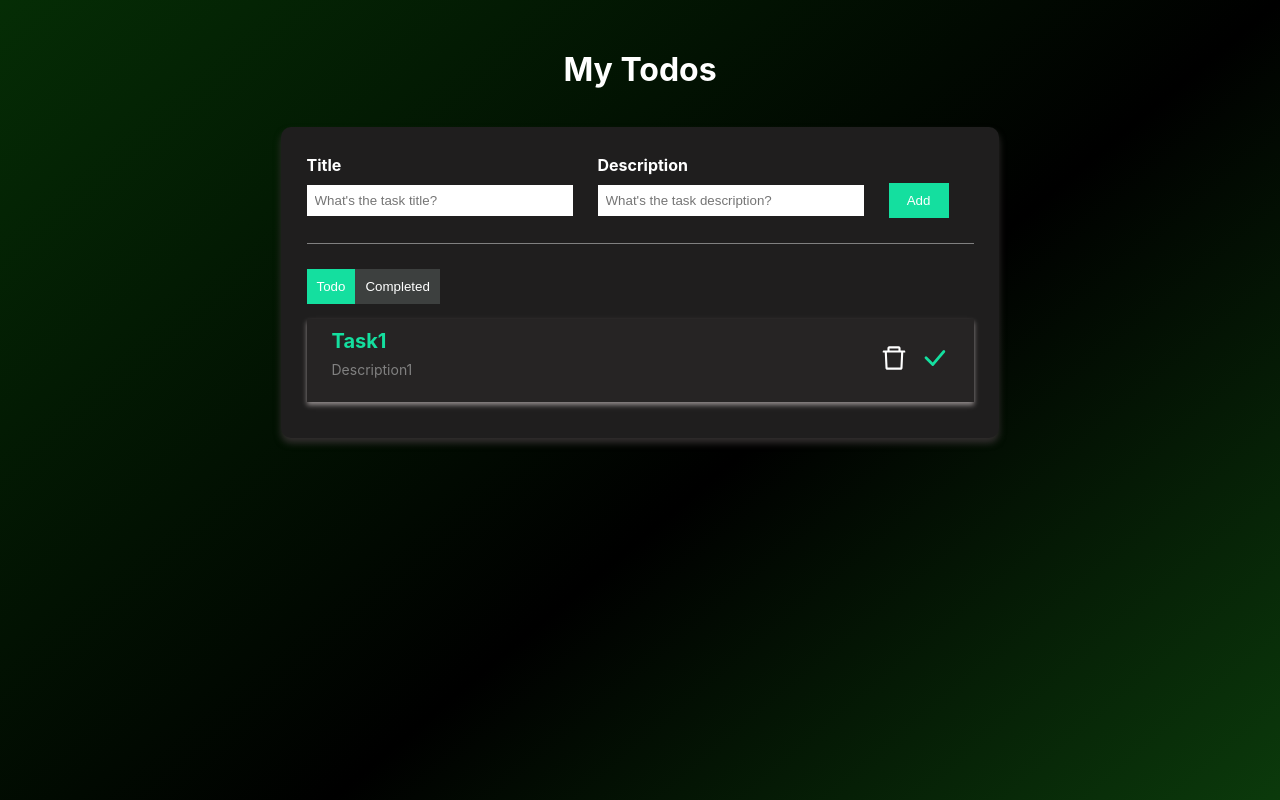
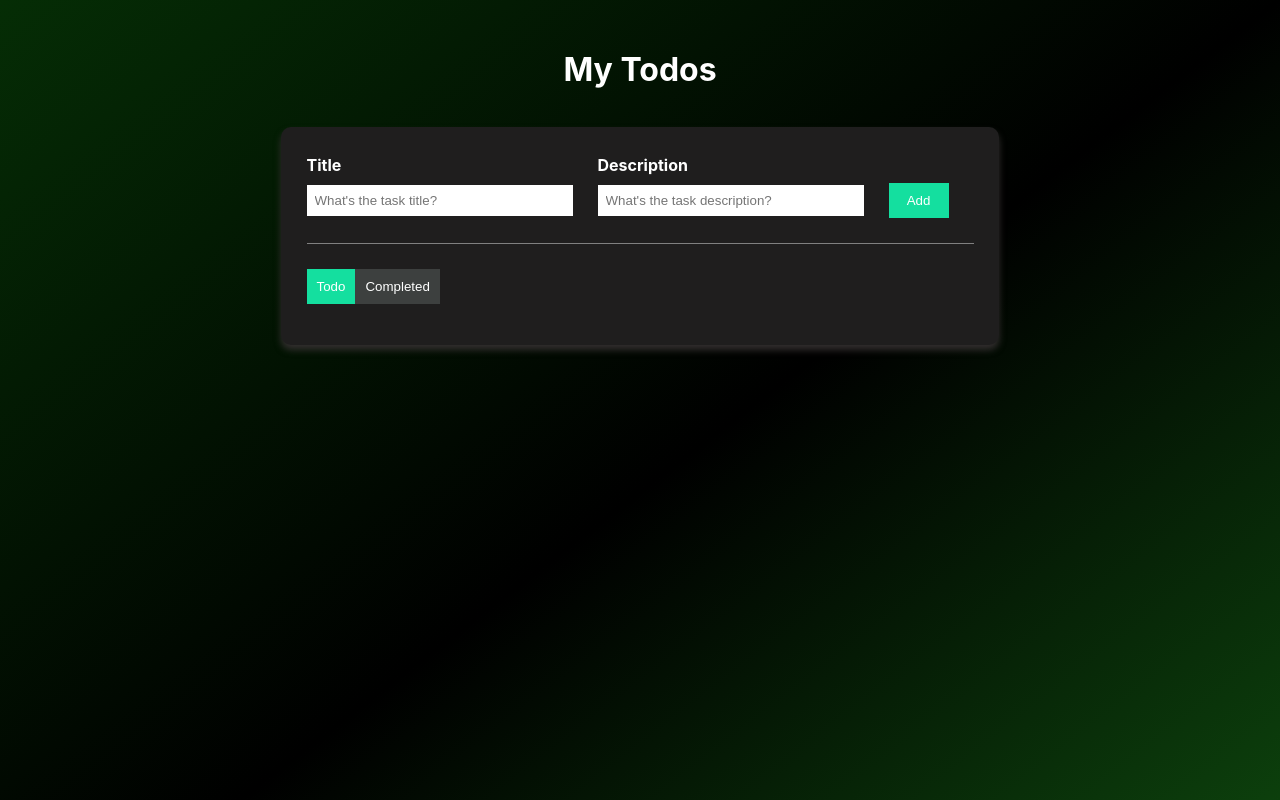
Before and after one commit to Hprasadi98/MyToDoApp, a React (Create React App) app in the folder mytodoapp/: page / in a window 1280 px wide. Shown: the top 800 px of the page. Built offline with nearby package versions, Linux system fonts and the light colour scheme.

Commit message:
add todo item to list

```diff
--- a/mytodoapp/src/App.js
+++ b/mytodoapp/src/App.js
@@ -6,7 +6,21 @@
 
 
 function App() {
-  const[isCompleteScreen, setIsCompleteScreen]=useState(false);
+  const [isCompleteScreen, setIsCompleteScreen]=useState(false);
+  const [allTodos,setTodos] = useState([]);
+  const [newTitle, setNewTitle] = useState("");
+  const [newDescription, setNewDescription] = useState("");
+
+  const handleAddTodo =()=>{
+    let newTodoItem={
+      title:newTitle,
+      description:newDescription
+    }
+    let updatedTodoArr = [...allTodos];
+    updatedTodoArr.push(newTodoItem);
+    setTodos(updatedTodoArr);
+  }
+
   return (
     <div className="App">
       <h1>My Todos</h1>
@@ -14,14 +28,14 @@
         <div className='todo-input'>
           <div className='todo-input-item'>
             <label>Title</label>
-            <input type='text' placeholder="What's the task title?"></input>
+            <input type='text' value={newTitle} onChange={(e)=>setNewTitle(e.target.newTitle)} placeholder="What's the task title?"></input>
           </div>
           <div className='todo-input-item'>
             <label>Description</label>
-            <input type='text' placeholder="What's the task description?"></input>
+            <input type='text' value={newDescription} onChange={(e)=>setNewDescription(e.target.value)} placeholder="What's the task description?"></input>
           </div>
           <div className='todo-input-item'>
-            <button type='button' className='primaryBtn'>Add</button>
+            <button type='button' onClick={handleAddTodo} className='primaryBtn'>Add</button>
           </div>
         </div>
         <div className='btn-area'>
@@ -29,16 +43,22 @@
           <button className={`secondaryBtn ${isCompleteScreen===true && 'active'}`} onClick={()=>setIsCompleteScreen(true)}>Completed</button>
         </div>
         <div className='todo-list'>
-          <div className='todo-list-item'>
+
+          {allTodos.map((item,index)=>{
+            return(
+            <div className='todo-list-item' key={index}>
             <div>
-            <h3>Task1</h3>
-            <p>Description1</p>
+            <h3>{item.title}</h3>
+            <p>{item.description}</p>
             </div>
             <div>
             <AiOutlineDelete className='icon'/>
             <BsCheckLg className='check-icon'/>
-          </div>
-          </div>
+            </div>
+            </div>
+            )
+          })}
+
         </div>
       </div>
     </div>
```
